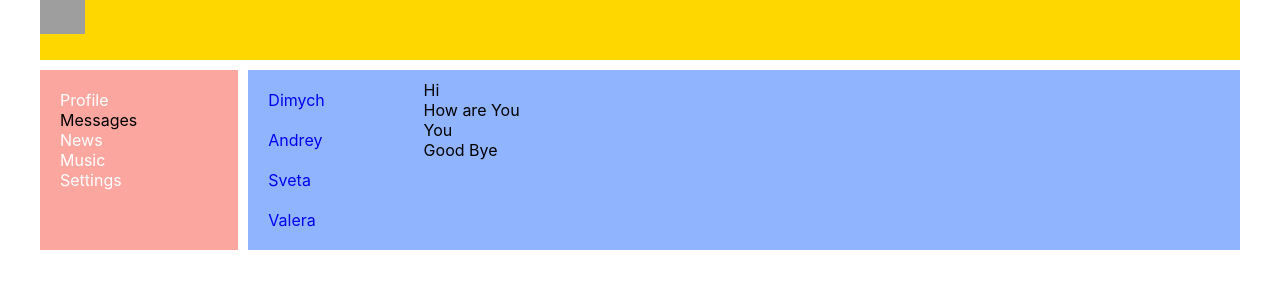
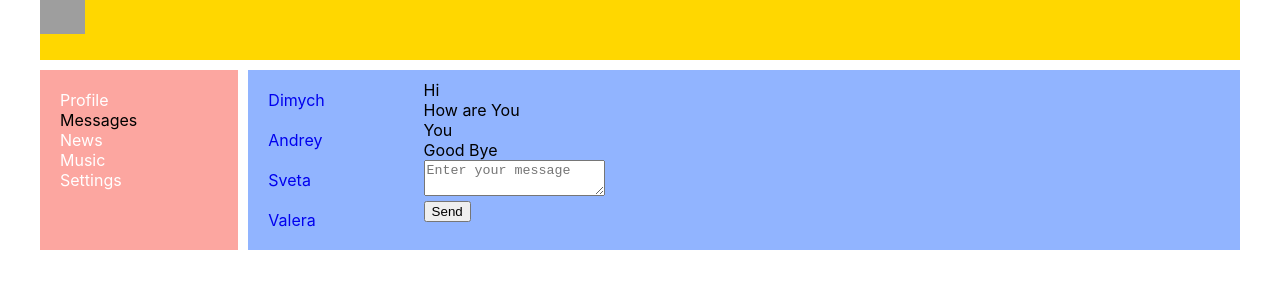
Before and after one commit to MisterKapuster/kabzda, a React (Create React App) app: page /dialogs in a window 1280 px wide. Shown: the top 300 px of the page. Built offline with nearby package versions, Linux system fonts and the light colour scheme; grey boxes are pictures that could not be loaded.

Commit message:
lesson 40.2

```diff
--- a/src/App.js
+++ b/src/App.js
@@ -15,8 +15,8 @@
 				<div className="app-wrapper-content">
 					<Routes>
 						<Route path='/profile' element={<Profile profilePage={props.state.profilePage} dispatch={props.dispatch} />} />
-						<Route path='/dialogs' element={<Dialogs dialogsData={props.state.dialogsPage.dialogsData} messagesData={props.state.dialogsPage.messagesData } />} >
-							<Route path=':id' element={<Dialogs dialogsData={props.state.dialogsPage.dialogsData} messagesData={props.state.dialogsPage.messagesData }  />} />
+						<Route path='/dialogs' element={<Dialogs store={ props.store } />} >
+							<Route path=':id' element={<Dialogs store={props.store} />} />
 						</Route>
 					</Routes>
 				</div>
--- a/src/components/Dialogs/Dialogs.jsx
+++ b/src/components/Dialogs/Dialogs.jsx
@@ -2,16 +2,35 @@
 import s from './Dialogs.module.css';
 import { DialogItem } from './DialogItem/DialogItem';
 import { Message } from './Message/Message';
+import { sendMessageCreator, updateNewMessageBodyCreator } from '../../redux/state';
 
 export const Dialogs = (props) => {
+	let state = props.store.getState().dialogsPage;
+
+	let dialogsElements = state.dialogsData.map(item => <DialogItem key={item.id} name={item.name} id={item.id} />);
+	let messagesElements = state.messagesData.map(item => <Message key={item.id} message={item.message} />);
+	let newMessageBody = state.newMessageBody;
+
+	let onSendMessageClick = () => {
+		props.store.dispatch(sendMessageCreator());
+	}
+
+	let onNewMessageChange = (e) => {
+		let body = e.target.value;
+		props.store.dispatch(updateNewMessageBodyCreator(body));
+	}
 
 	return (
 		<div className={s.dialogs}>
 			<div className={s.dialogsItems}>
-				{props.dialogsData.map(item => <DialogItem key={item.id} name={item.name} id={item.id} />) }
+				{ dialogsElements }
 			</div>
 			<div className={s.messages}>
-				{props.messagesData.map(item => <Message key={item.id} message={item.message} />) }
+				<div>{messagesElements}</div>
+				<div>
+					<div><textarea placeholder='Enter your message' value={newMessageBody} onChange={onNewMessageChange}></textarea></div>
+					<div><button onClick={onSendMessageClick}>Send</button></div>
+				</div>
 			</div>
 		</div>
 	)
--- a/src/index.js
+++ b/src/index.js
@@ -9,7 +9,7 @@
 let rerenderEntireTree = (state) => {
 	root.render(
 		<React.StrictMode>
-			<App state={state} dispatch={store.dispatch.bind(store)} />
+			<App state={state} dispatch={store.dispatch.bind(store)} store={store} />
 		</React.StrictMode>
 	);
 	reportWebVitals();
--- a/src/redux/state.js
+++ b/src/redux/state.js
@@ -1,5 +1,7 @@
 const ADD_POST = 'ADD-POST';
-const UPDATE_NEW_POST_TEXT = 'UPDATE-NEW-POST-TEXT'
+const UPDATE_NEW_POST_TEXT = 'UPDATE-NEW-POST-TEXT';
+const UPDATE_NEW_MESSAGE_BODY = 'UPDATE-NEW-MESSAGE-BODY';
+const SEND_MESSAGE = 'SEND-MESSAGE';
 
 let store = {
 	_state: {
@@ -22,11 +24,18 @@
 				{ id: 2, message: 'How are You' },
 				{ id: 3, message: 'You' },
 				{ id: 4, message: 'Good Bye' },
-			]
+			],
+			newMessageBody: ''
 		}
 	},
 	_callSubscriber() {
 		console.log('State changed');
+	},
+	getState() {
+		return this._state;
+	},
+	subscribe(observer) {
+		this._callSubscriber = observer;
 	},
 	dispatch(action) {
 		if (action.type === ADD_POST) {
@@ -41,17 +50,21 @@
 		} else if (action.type === UPDATE_NEW_POST_TEXT) {
 			this._state.profilePage.newPostText = action.newText;
 			this._callSubscriber(this._state);
+		} else if (action.type === UPDATE_NEW_MESSAGE_BODY) {
+			this._state.dialogsPage.newMessageBody = action.body;
+			this._callSubscriber(this._state);
+		} else if (action.type === SEND_MESSAGE) {
+			let body = this._state.dialogsPage.newMessageBody;
+			this._state.dialogsPage.newMessageBody = '';
+			this._state.dialogsPage.messagesData.push({ id: 5, message: body });
+			this._callSubscriber(this._state);
 		}
-	},
-	getState() {
-		return this._state;
-	},
-	subscribe(observer) {
-		this._callSubscriber = observer;
 	}
 }
 
 export let addPostActionCreator = () => ({ type: ADD_POST });
 export let updateNewPostTextActionCreator = (text) => ({ type: UPDATE_NEW_POST_TEXT, newText: text });
+export let sendMessageCreator = () => ({ type: SEND_MESSAGE });
+export let updateNewMessageBodyCreator = (body) => ({ type: UPDATE_NEW_MESSAGE_BODY, body: body });
 
 export default store;
```
